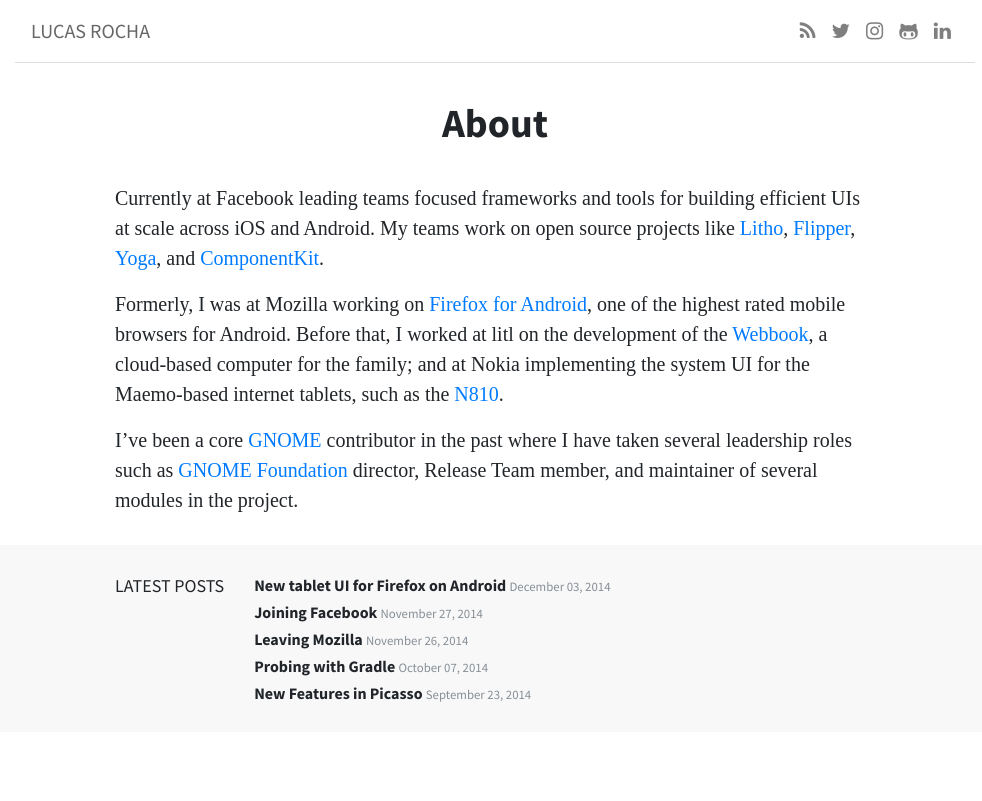
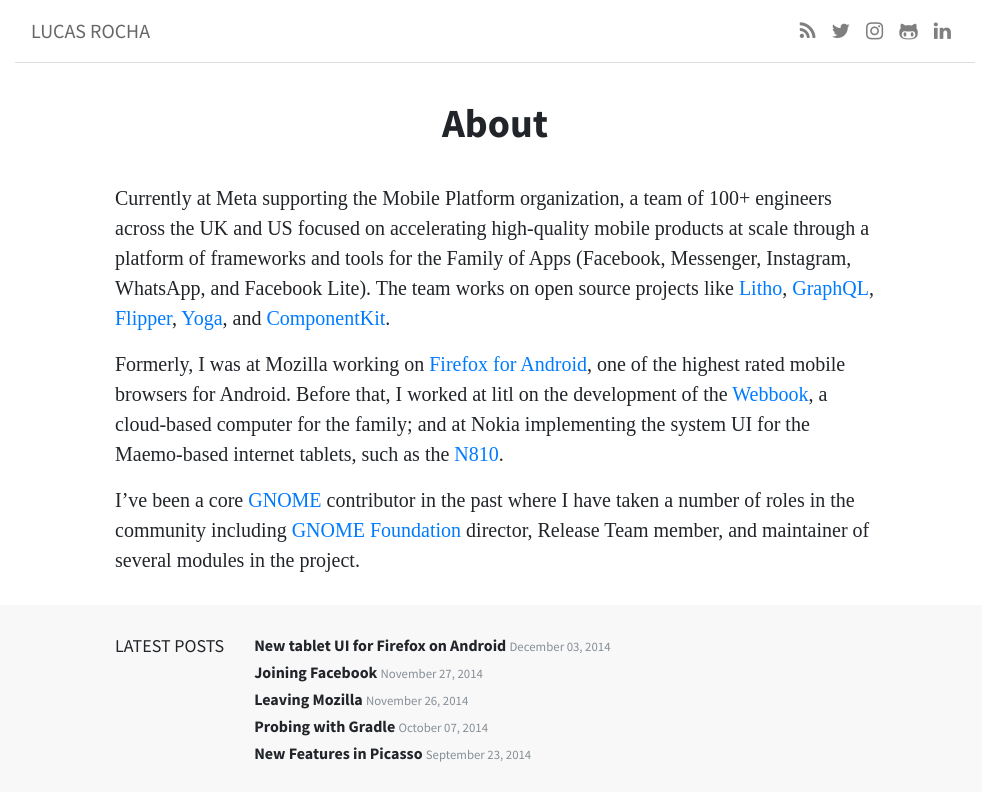
Before and after one commit to lucasr/lucasr.github.io, a Jekyll site: the page built from about.md, in a window 1280 px wide. Shown: the top 801 px of the page, without its empty margins (145-1127 px from the left). Built offline with Jekyll 4.4.1, drawn with Linux system fonts in a browser that asks for light colours; some web fonts are replaced; comment, search, counter and statistics services are not loaded.

Commit message:
Update about.md

```diff
--- a/about.md
+++ b/about.md
@@ -4,11 +4,13 @@
 permalink: /about/
 ---
 
-Currently at Facebook leading teams focused frameworks and tools for
-building efficient UIs at scale across iOS and Android. My teams work
-on open source projects like [Litho](https://fblitho.com),
-[Flipper](https://fbflipper.com), [Yoga](https://yogalayout.com), and
-[ComponentKit](http://componentkit.org).
+Currently at Meta supporting the Mobile Platform organization, a team of 100+
+engineers across the UK and US focused on accelerating high-quality mobile
+products at scale through a platform of frameworks and tools for the Family
+of Apps (Facebook, Messenger, Instagram, WhatsApp, and Facebook Lite).
+The team works on open source projects like [Litho](https://fblitho.com),
+[GraphQL](https://graphql.org), [Flipper](https://fbflipper.com),
+[Yoga](https://yogalayout.com), and [ComponentKit](http://componentkit.org).
 
 Formerly, I was at Mozilla working on [Firefox for
 Android](https://www.mozilla.org/firefox/mobile/), one of the highest rated
@@ -19,6 +21,6 @@
 [N810](https://en.wikipedia.org/wiki/Nokia_N810).
 
 I’ve been a core [GNOME](https://www.gnome.org) contributor in the past where I
-have taken several leadership roles such as [GNOME
+have taken a number of roles in the community including [GNOME
 Foundation](https://www.gnome.org/foundation/) director, Release Team member,
 and maintainer of several modules in the project.
```
